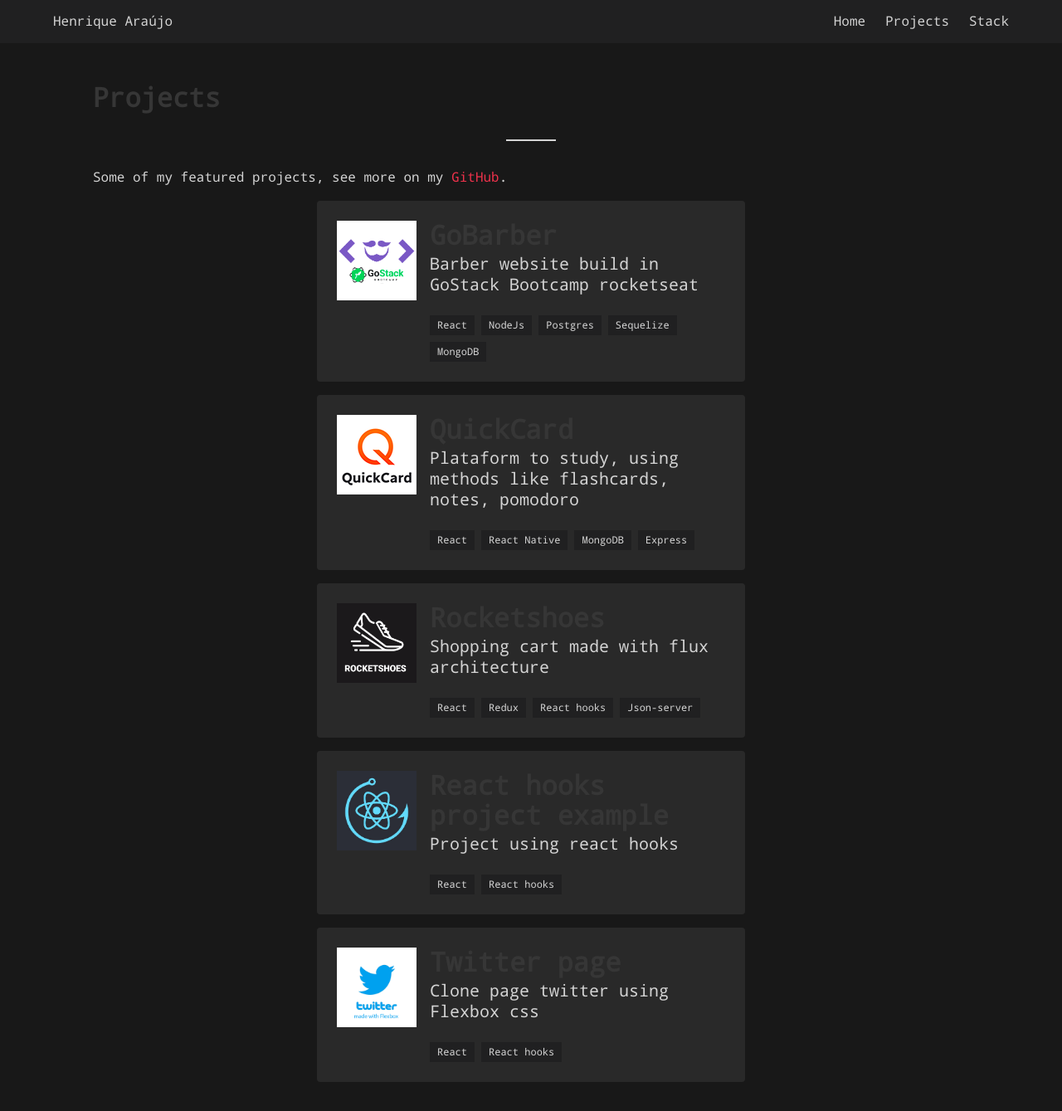
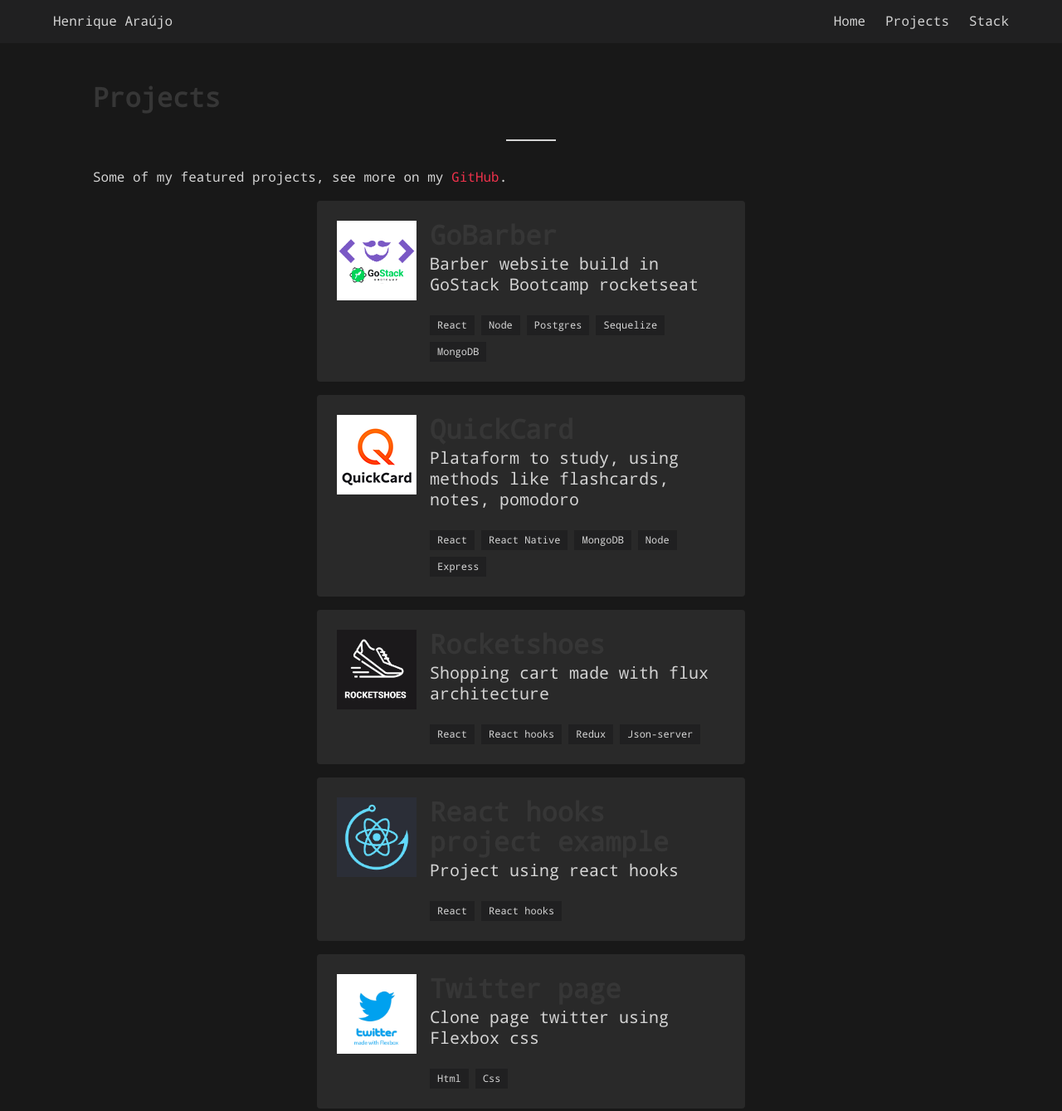
Before and after one commit to henrique770/henrique770.github.io, a Gatsby site: page /projects in a window 1280 px wide. Shown: the top 1339 px of the page at 83% size. Built offline with nearby package versions, Linux system fonts and the light colour scheme; Gatsby itself is replaced by a stand-in of ours.

Commit message:
Fix stack page

```diff
--- a/src/pages/projects.js
+++ b/src/pages/projects.js
@@ -71,21 +71,21 @@ const Projects = ({ data }) => (
             title="GoBarber"
             subtitle="Barber website build in GoStack Bootcamp rocketseat"
             link="https://github.com/henrique770/GoBarber"
-            tags={['React', 'NodeJs', 'Postgres', 'Sequelize', 'MongoDB']}
+            tags={['React', 'Node', 'Postgres', 'Sequelize', 'MongoDB']}
             image={<Img fixed={data.propject1.childImageSharp.fixed} alt="GoBarber" />}
           />
           <Card
             title="QuickCard"
             subtitle="Plataform to study, using methods like flashcards, notes, pomodoro"
             link="https://github.com/henrique770/QuickCard-Project"
-            tags={['React', 'React Native', 'MongoDB', 'Express']}
+            tags={['React', 'React Native', 'MongoDB', 'Node', 'Express']}
             image={<Img fixed={data.project2.childImageSharp.fixed} alt="QuickCard" />}
           />
           <Card
             title="Rocketshoes"
             subtitle="Shopping cart made with flux architecture"
             link="https://github.com/henrique770/Rocketshoes"
-            tags={['React', 'Redux', 'React hooks', 'Json-server']}
+            tags={['React', 'React hooks', 'Redux', 'Json-server']}
             image={<Img fixed={data.project3.childImageSharp.fixed} alt="Rocketshoes" />}
           />
           <Card
@@ -99,7 +99,7 @@ const Projects = ({ data }) => (
             title="Twitter page"
             subtitle="Clone page twitter using Flexbox css"
             link="https://github.com/henrique770/Clone-page-Twitter"
-            tags={['React', 'React hooks']}
+            tags={['Html', 'Css']}
             image={<Img fixed={data.project5.childImageSharp.fixed} alt="Clone page twitter" />}
           />
         </div>
```
Also changed, not shown: src/pages/stack.js (+3 -6 lines).
